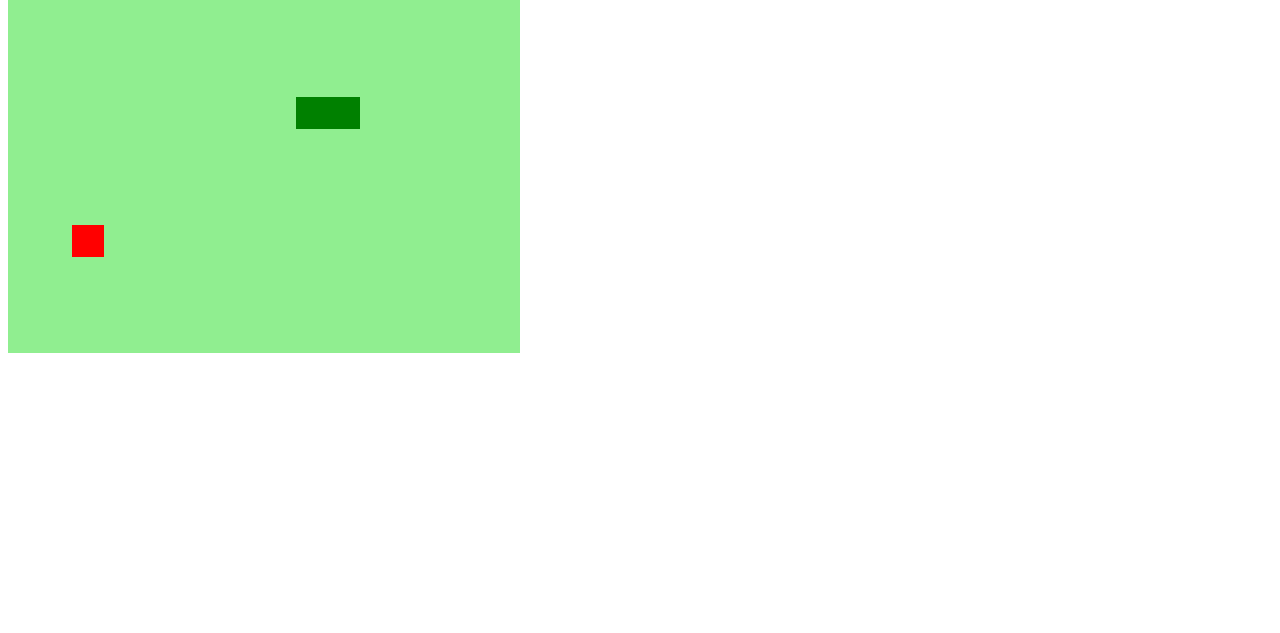
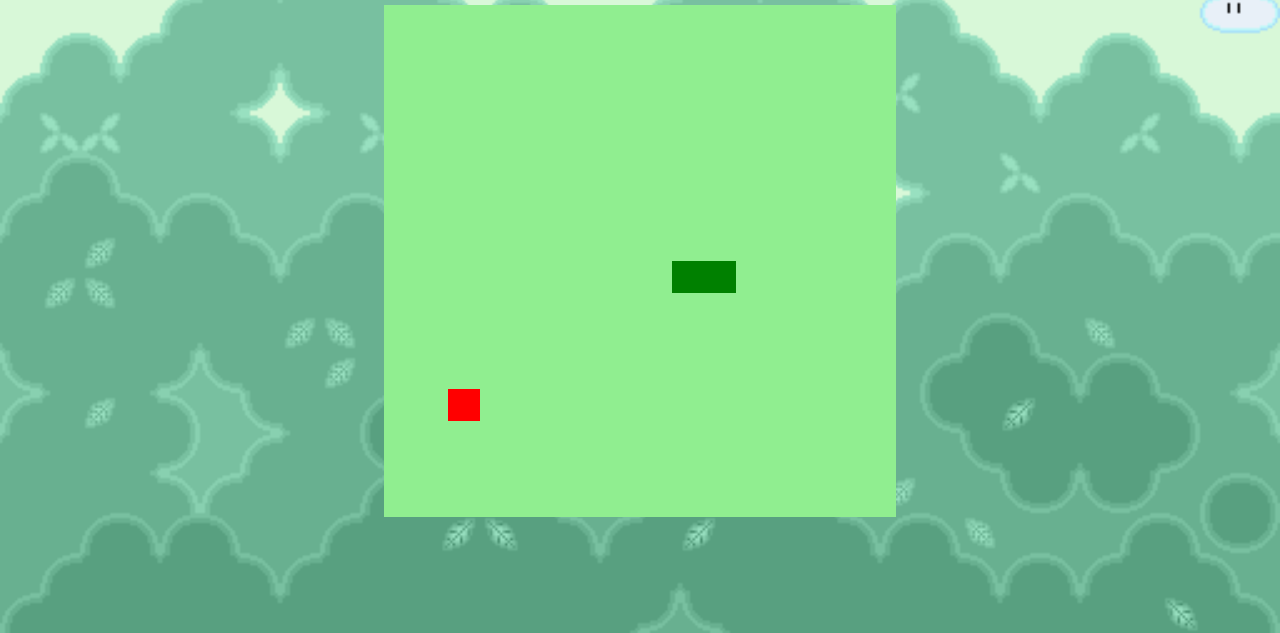
Before and after one commit to oliveiratales/snake-game-projectdio, a plain HTML site: page index.html in a window 1280 px wide. Shown: the part 167-800 px from the top of the page. Drawn offline with nearby package versions, Linux system fonts and the light colour scheme; a web font is replaced by a local one.

Commit message:
Início da estilização

```diff
--- a/index.html
+++ b/index.html
@@ -10,6 +10,7 @@
 </head>
 
 <body>
+    <h1>SNAKE GAME 🎮🐍</h1>
     <canvas id="snake" width="512" height="512"></canvas>
 </body>
 
--- a/script.js
+++ b/script.js
@@ -45,6 +45,13 @@ function startGame(){
     if(snake[0].y > 15 * box && direction == "down") snake[0].y = 0;
     if(snake[0].y < 0 && direction == "up") snake[0].y = 16 * box;
 
+    for(i = 1; i < snake.length; i++){
+        if(snake[0].x == snake[i].x && snake[0].y == snake[i].y){
+            clearInterval(game);
+            alert('Game Over :(');
+        }
+    }
+
     createBG();
     createSnake();
     drawfood();
--- a/style.css
+++ b/style.css
@@ -0,0 +1,14 @@
+@import url('https://fonts.googleapis.com/css2?family=Work+Sans&family=Zen+Dots&display=swap');
+
+body{
+    height: 95vh;
+    width: 95;
+    display: flex;
+    justify-content: center;
+    align-items: center;
+    flex-direction: column;
+    color: green;
+    font-family: 'Work Sans', sans-serif;
+    background: url(../image/forest.png) repeat-x top;
+    background-size: cover;
+}
```
Also changed, not shown: image/forest.png (added).
